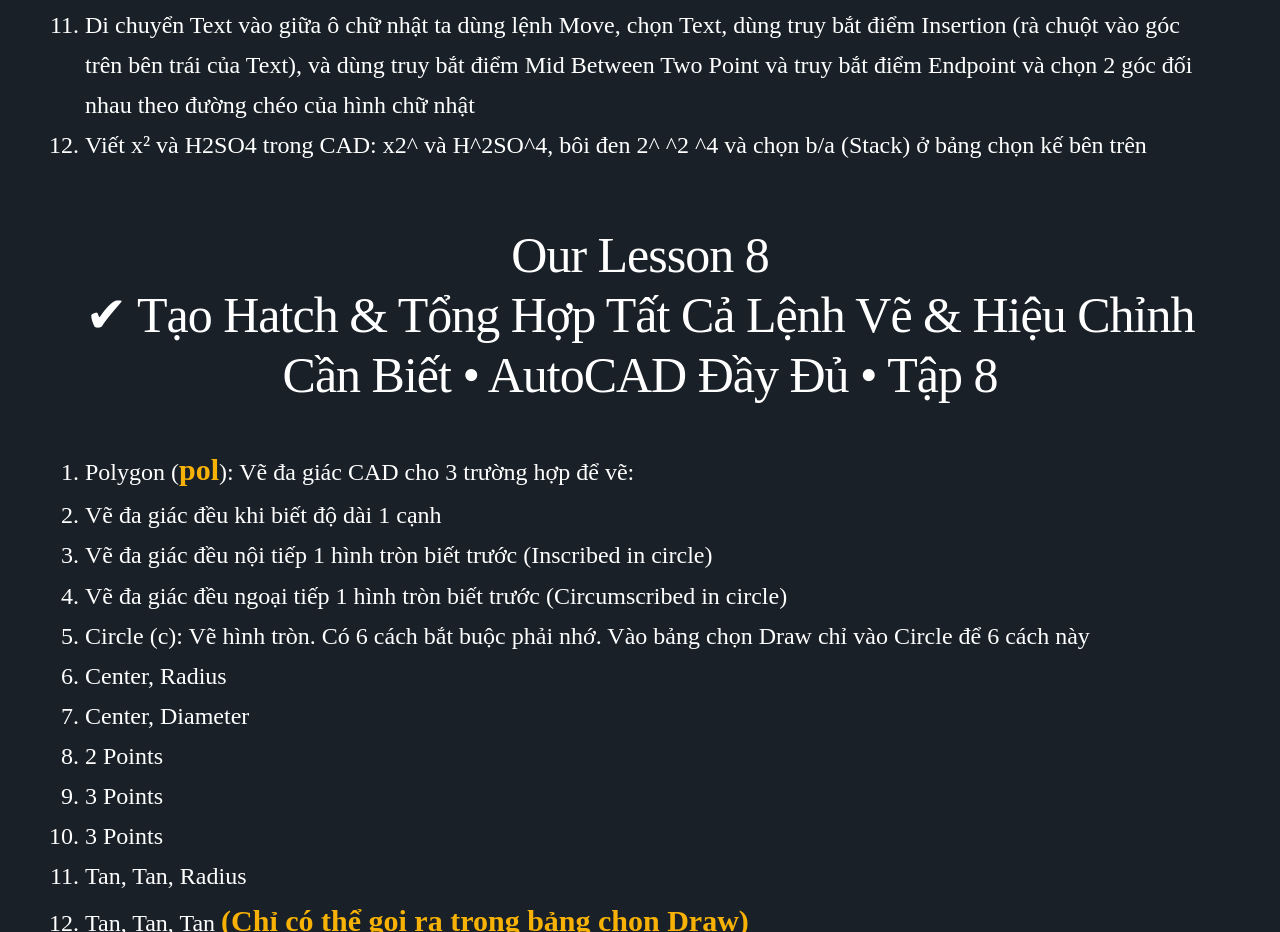
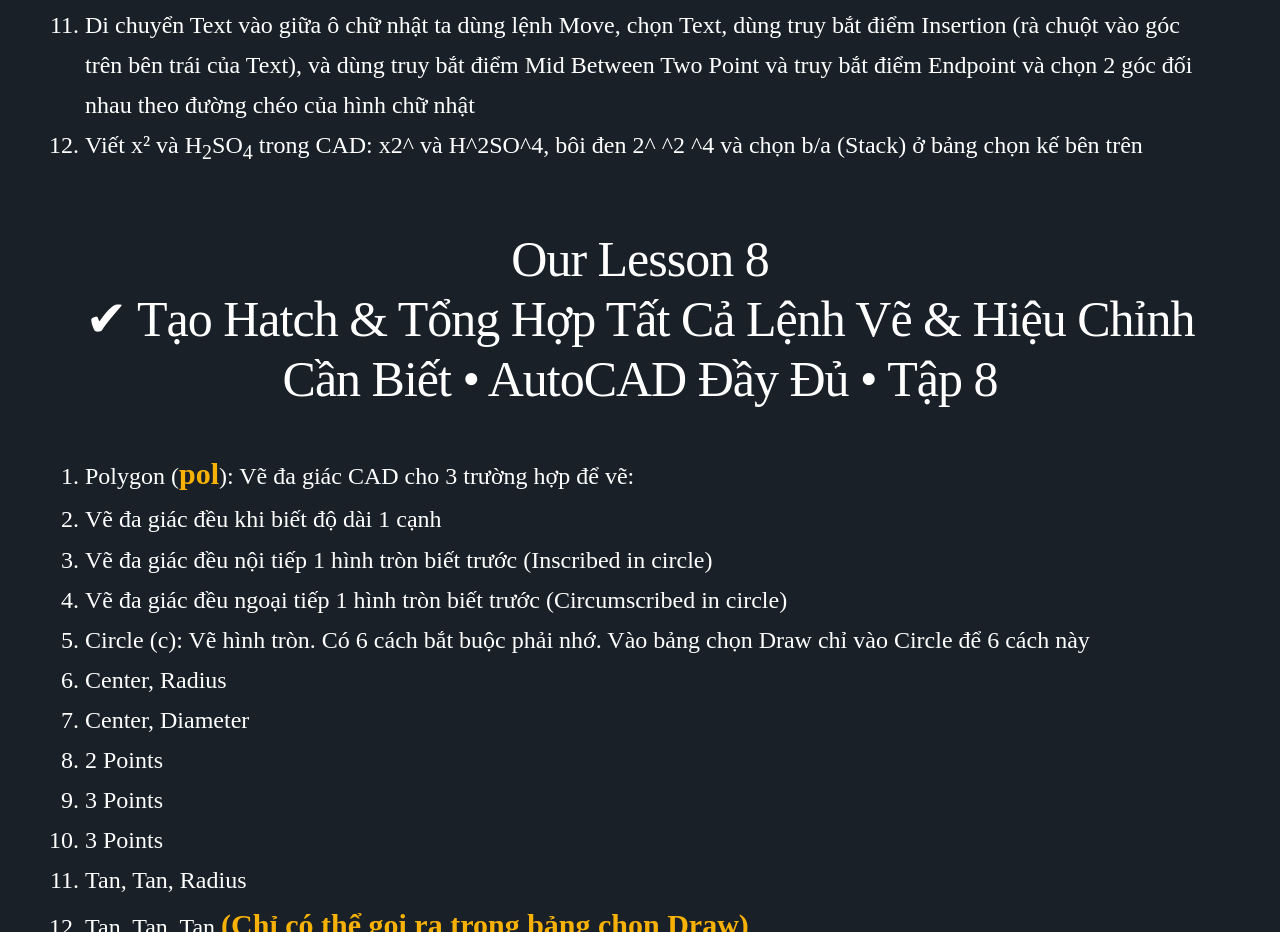
Before and after one commit to AnonymousPls/Responsive---HTML-CAD, a plain HTML site: page index.html in a window 1280 px wide. Shown: the part 6564-7496 px from the top of the page. Drawn offline with nearby package versions, Linux system fonts and the light colour scheme.

Commit message:
Commit 8: Fix H2S04

```diff
--- a/assets/css/style.css
+++ b/assets/css/style.css
@@ -76,6 +76,10 @@
 }
 li {
   line-height: 1.67;
+}
+sub {
+  vertical-align: sub;
+  font-size: smaller;
 }
 /* ---------------------- Common End ------------------------- */
 /* ---------------------- Main ------------------------- */
```
